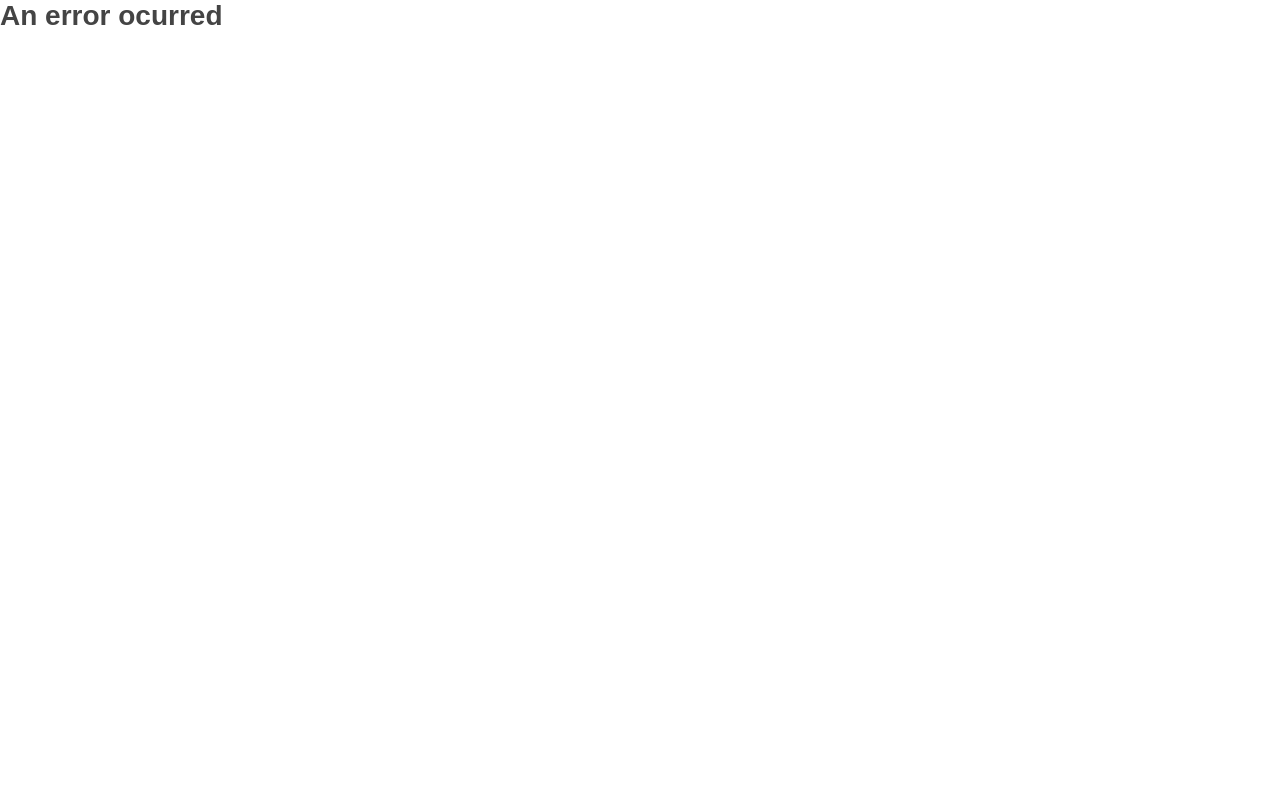
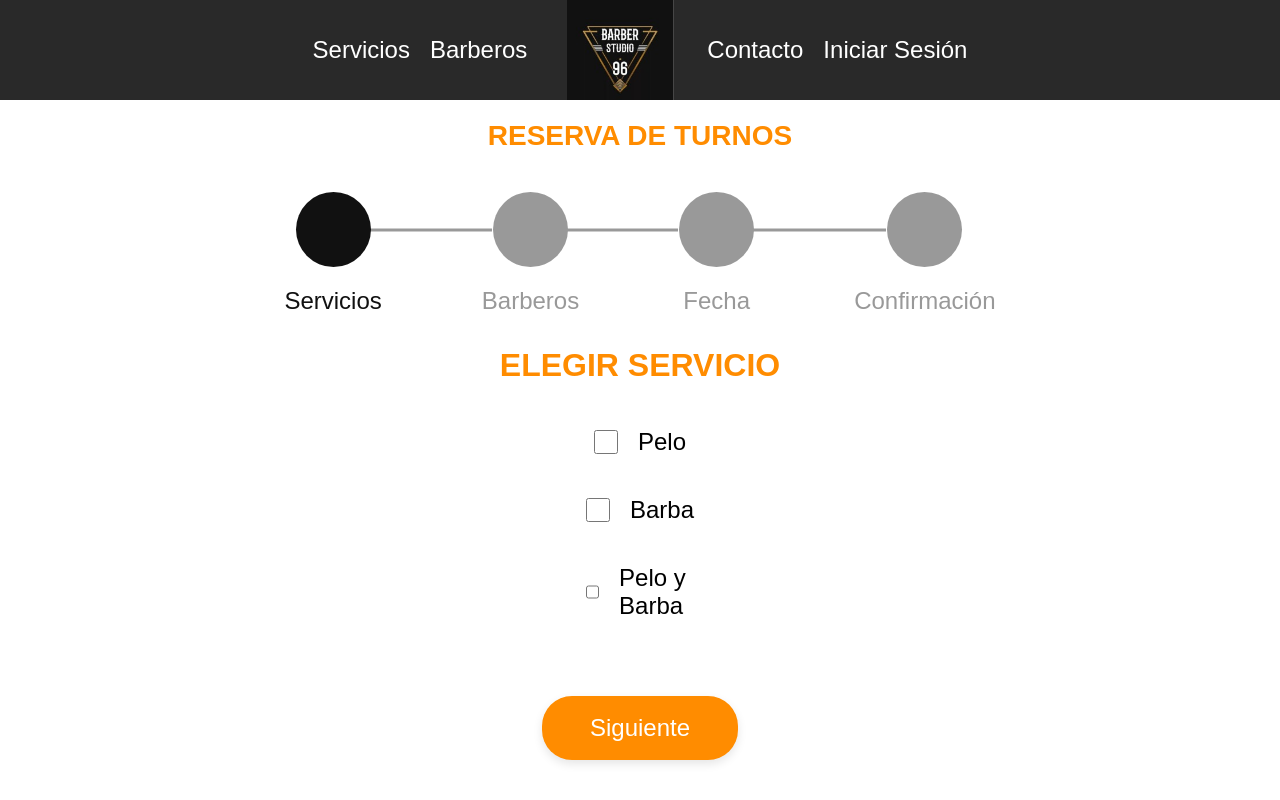
Before and after one commit to j-leklere/barber-studio-96, a React (Create React App) app: page /reserva-de-turno/elegir-servicios in a window 1280 px wide. Before the commit this address had no page. Shown: the top 800 px of the page. Built offline with nearby package versions, Linux system fonts and the light colour scheme; a web font is replaced by a local one.

Commit message:
"Reserva-de-turno" balls+arrows working w/routing

```diff
--- a/src/Components/Turn/InfoBarbers.jsx
+++ b/src/Components/Turn/InfoBarbers.jsx
@@ -1,6 +1,6 @@
 import styles from './InfoBarbers.module.css'
 
-import { Link } from 'react-router-dom'
+// import { Link } from 'react-router-dom'
 
 function InfoBarbers(props) {
   return (
@@ -17,11 +17,11 @@ function InfoBarbers(props) {
           <label htmlFor='Christian'>Christian</label>
         </div>
       </div>
-      <Link>
+      {/* <Link>
         <button onClick={props.nextStep} className={styles['btn-next']}>
           Siguiente
         </button>
-      </Link>
+      </Link> */}
     </div>
   )
 }
--- a/src/Components/Turn/InfoBarbers.module.css
+++ b/src/Components/Turn/InfoBarbers.module.css
@@ -1,6 +1,6 @@
 .info-barbers {
-  display: none;
   padding: 3.2rem;
+  /* display: none; */
 }
 
 .heading-tertiary {
--- a/src/Components/Turn/InfoConfirmation.jsx
+++ b/src/Components/Turn/InfoConfirmation.jsx
@@ -22,9 +22,9 @@ function InfoConfirmation(props) {
         </div>
       </div>
 
-      <button onClick={props.nextStep} className={styles['btn-next']}>
+      {/* <button onClick={props.nextStep} className={styles['btn-next']}>
         Siguiente
-      </button>
+      </button> */}
     </div>
   )
 }
--- a/src/Components/Turn/InfoDate.jsx
+++ b/src/Components/Turn/InfoDate.jsx
@@ -6,9 +6,9 @@ function InfoDate(props) {
       <h3 className={styles['heading-tertiary']}>Elegir Fecha</h3>
       <div className={styles['calendar']}>CALENDARIO</div>
 
-      <button onClick={props.nextStep} className={styles['btn-next']}>
+      {/* <button onClick={props.nextStep} className={styles['btn-next']}>
         Siguiente
-      </button>
+      </button> */}
     </div>
   )
 }
--- a/src/Components/Turn/InfoDate.module.css
+++ b/src/Components/Turn/InfoDate.module.css
@@ -1,6 +1,6 @@
 .info-date {
   padding: 3.2rem;
-  display: none;
+  /* display: none; */
 }
 
 .heading-tertiary {
--- a/src/Components/Turn/InfoServices.jsx
+++ b/src/Components/Turn/InfoServices.jsx
@@ -1,6 +1,6 @@
 import styles from './InfoServices.module.css'
 
-function InfoServices(props) {
+function InfoServices() {
   return (
     <div className={styles['info-services']}>
       <h3 className={styles['heading-tertiary']}>Elegir Servicio</h3>
@@ -21,9 +21,7 @@ function InfoServices(props) {
         </div>
       </div>
 
-      <button onClick={props.nextStep} className={styles['btn-next']}>
-        Siguiente
-      </button>
+      {/* <button className={styles['btn-next']}>Siguiente</button> */}
     </div>
   )
 }
--- a/src/Components/Turn/InfoServices.module.css
+++ b/src/Components/Turn/InfoServices.module.css
@@ -1,6 +1,6 @@
 .info-services {
   padding: 3.2rem;
-  display: none;
+  /* display: none; */
 }
 
 .heading-tertiary {
--- a/src/Components/Turn/TurnSteps.jsx
+++ b/src/Components/Turn/TurnSteps.jsx
@@ -1,20 +1,30 @@
+import { Link } from 'react-router-dom'
 import styles from './TurnSteps.module.css'
 
 function TurnSteps(props) {
-  // const stepStyles = `${styles['state']} ${props.}`
+  // const stepStyles = `${styles['step']} ${props.}`
 
   return (
-    <section className={styles.states}>
+    <section className={styles.steps}>
+      <Link
+        to={'/reserva-de-turno/elegir-servicios'}
+        // onClick={props.setStep(1)}
+      >
         <div
-        className={`${styles['state']} ${
+          className={`${styles['step']} ${
             props.step >= 1 && styles['step-active']
           }`}
         >
           <div className={styles['ball']}></div>
           <h2 className={styles['heading-secondary']}>Servicios</h2>
         </div>
+      </Link>
+      <Link
+        to={'/reserva-de-turno/elegir-barberos'}
+        // onClick={props.setStep(2)}
+      >
         <div
-        className={`${styles['state']} ${
+          className={`${styles['step']} ${
             props.step >= 2 && styles['step-active']
           }`}
         >
@@ -23,8 +33,13 @@ function TurnSteps(props) {
           </div>
           <h2 className={styles['heading-secondary']}>Barberos</h2>
         </div>
+      </Link>
+      <Link
+        to={'/reserva-de-turno/fecha'}
+        // onClick={props.setStep(3)}
+      >
         <div
-        className={`${styles['state']} ${
+          className={`${styles['step']} ${
             props.step >= 3 && styles['step-active']
           }`}
         >
@@ -33,8 +48,13 @@ function TurnSteps(props) {
           </div>
           <h2 className={styles['heading-secondary']}>Fecha</h2>
         </div>
+      </Link>
+      <Link
+        to={'/reserva-de-turno/confirmacion'}
+        // onClick={props.setStep(4)}
+      >
         <div
-        className={`${styles['state']} ${
+          className={`${styles['step']} ${
             props.step >= 4 && styles['step-active']
           }`}
         >
@@ -43,6 +63,7 @@ function TurnSteps(props) {
           </div>
           <h2 className={styles['heading-secondary']}>Confirmación</h2>
         </div>
+      </Link>
     </section>
   )
 }
--- a/src/Components/Turn/TurnSteps.module.css
+++ b/src/Components/Turn/TurnSteps.module.css
@@ -1,10 +1,19 @@
-.states {
+.steps {
   display: flex;
   justify-content: center;
   gap: 10rem;
 }
 
-.state {
+.steps a {
+  text-decoration: none;
+  color: #999;
+}
+
+.steps h2 {
+  color: #999;
+}
+
+.step {
   display: flex;
   flex-direction: column;
   align-items: center;
@@ -36,6 +45,10 @@
   transform: translate(-50%, -50%);
 }
 
+.step-active h2 {
+  color: #111;
+}
+
 .step-active .ball {
   background-color: #111;
   z-index: 10;
--- a/src/Pages/Turn.jsx
+++ b/src/Pages/Turn.jsx
@@ -1,21 +1,59 @@
 import styles from './Turn.module.css'
 import TurnSteps from '../Components/Turn/TurnSteps'
-import TurnInfo from '../Components/Turn/TurnInfo'
-import { useState } from 'react'
+import { useEffect, useState } from 'react'
+import { Outlet, useLocation, useNavigate } from 'react-router-dom'
 
 function Turn() {
+  const location = useLocation()
+  const currentPath = location.pathname.split('/reserva-de-turno/')[1]
+  const navigate = useNavigate()
   const [currentStep, setCurrentStep] = useState(1)
 
-  const nextStep = () => {
-    setCurrentStep(prevState => prevState + 1)
+  let nextStep
+  switch (currentStep) {
+    case 1:
+      nextStep = 'elegir-barberos'
+      break
+    case 2:
+      nextStep = 'fecha'
+      break
+    case 3:
+      nextStep = 'confirmacion'
+      break
+    default:
+      nextStep = 'elegir-servicios'
   }
+
+  const goToNextStep = () => {
+    // setCurrentStep(prevState => (currentStep >= 4 ? 1 : prevState + 1))
+    navigate(nextStep)
+  }
+
+  const setStep = step => {
+    setCurrentStep(step)
+  }
+
+  // eslint-disable-next-line react-hooks/exhaustive-deps
+  useEffect(() => navigate('elegir-servicios'), [])
+
+  useEffect(() => {
+    let stepNum
+    if (currentPath === 'elegir-servicios') stepNum = 1
+    else if (currentPath === 'elegir-barberos') stepNum = 2
+    else if (currentPath === 'fecha') stepNum = 3
+    else if (currentPath === 'confirmacion') stepNum = 4
+    setCurrentStep(stepNum)
+  }, [currentPath])
 
   return (
     <main className={styles.main}>
       <h1 className={styles['heading-primary']}>Reserva de turnos</h1>
       <div className={styles.turn}>
-        <TurnSteps step={currentStep} />
-        <TurnInfo nextStep={nextStep} />
+        <TurnSteps step={currentStep} setStep={setStep} />
+        <Outlet />
+        <button onClick={goToNextStep} className={styles['btn-next']}>
+          Siguiente
+        </button>
       </div>
     </main>
   )
--- a/src/Pages/Turn.module.css
+++ b/src/Pages/Turn.module.css
@@ -9,3 +9,33 @@
   padding: 2rem 2rem 4rem;
   text-transform: uppercase;
 }
+
+.turn {
+  display: flex;
+  flex-direction: column;
+  align-items: center;
+}
+
+.btn-next,
+.btn-next:link,
+.btn-next:visited {
+  border: none;
+  font-size: 2.4rem;
+  color: #fff;
+  font-weight: 400;
+  background-color: var(--main-color);
+  padding: 1.8rem 4.8rem;
+  border-radius: 3rem;
+  display: inline-block;
+  box-shadow: 0 0.4rem 1rem rgba(0, 0, 0, 0.1);
+
+  transition: all 0.2s;
+}
+
+.btn-next:hover {
+  cursor: pointer;
+  transform: translateY(-0.4rem);
+  box-shadow: 0 0.8rem 3rem rgba(0, 0, 0, 0.1);
+  color: var(--main-color);
+  background-color: #fff;
+}
```
Also changed, not shown: src/App.jsx (+14 -0 lines). Lines whose indentation alone changed are shown as unchanged.
